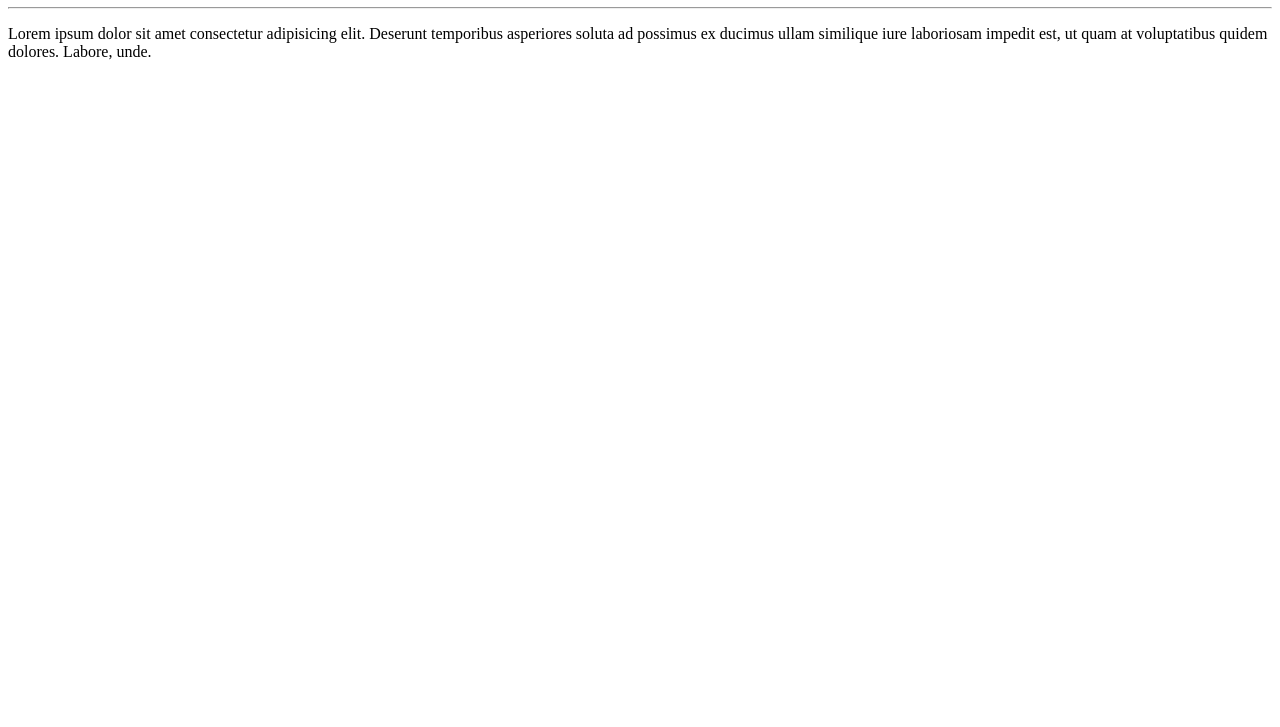
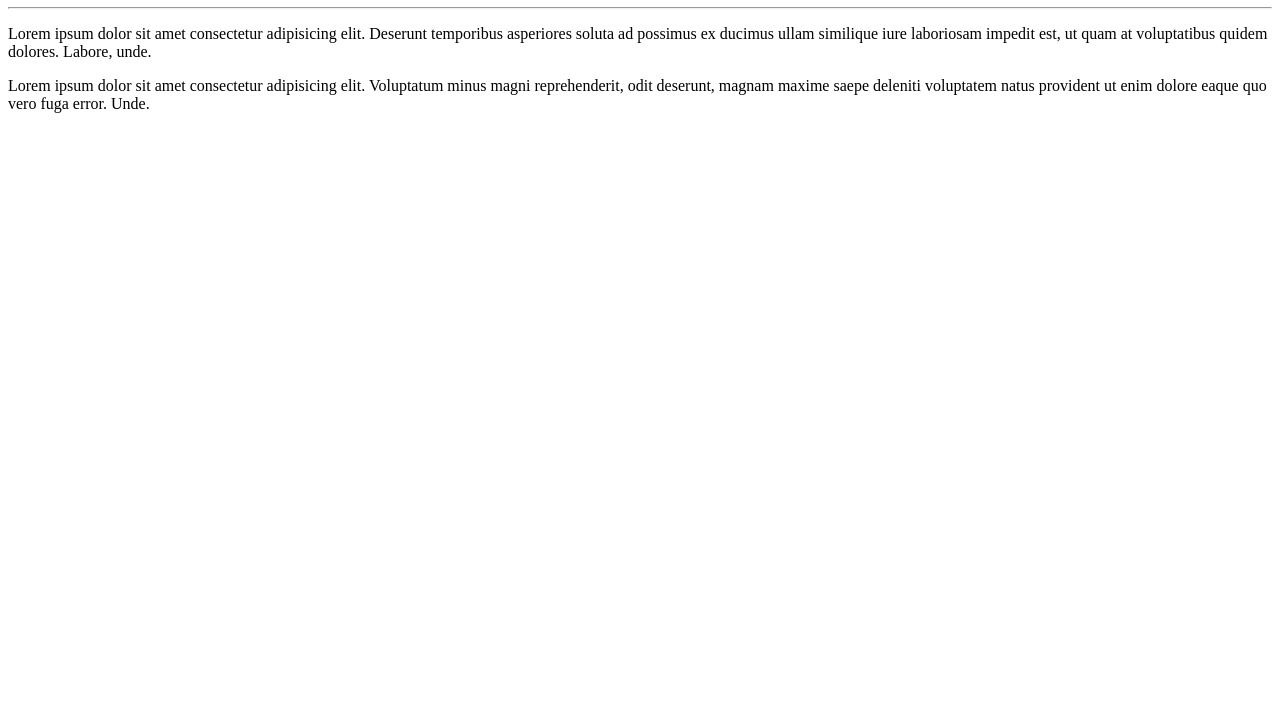
Before and after one commit to jefinho2019/Ola-Mundo, a plain HTML site: page site/index.html in a window 1280 px wide. Shown: the part 73-800 px from the top of the page. Drawn offline with Linux system fonts and the light colour scheme.

Commit message:
Paragrafo adicionado

```diff
--- a/site/index.html
+++ b/site/index.html
@@ -9,5 +9,6 @@
     <h1>Olá, Mundo!</h1>
     <hr>
     <p>Lorem ipsum dolor sit amet consectetur adipisicing elit. Deserunt temporibus asperiores soluta ad possimus ex ducimus ullam similique iure laboriosam impedit est, ut quam at voluptatibus quidem dolores. Labore, unde.</p>
+    <p>Lorem ipsum dolor sit amet consectetur adipisicing elit. Voluptatum minus magni reprehenderit, odit deserunt, magnam maxime saepe deleniti voluptatem natus provident ut enim dolore eaque quo vero fuga error. Unde.</p>
 </body>
 </html>
```
